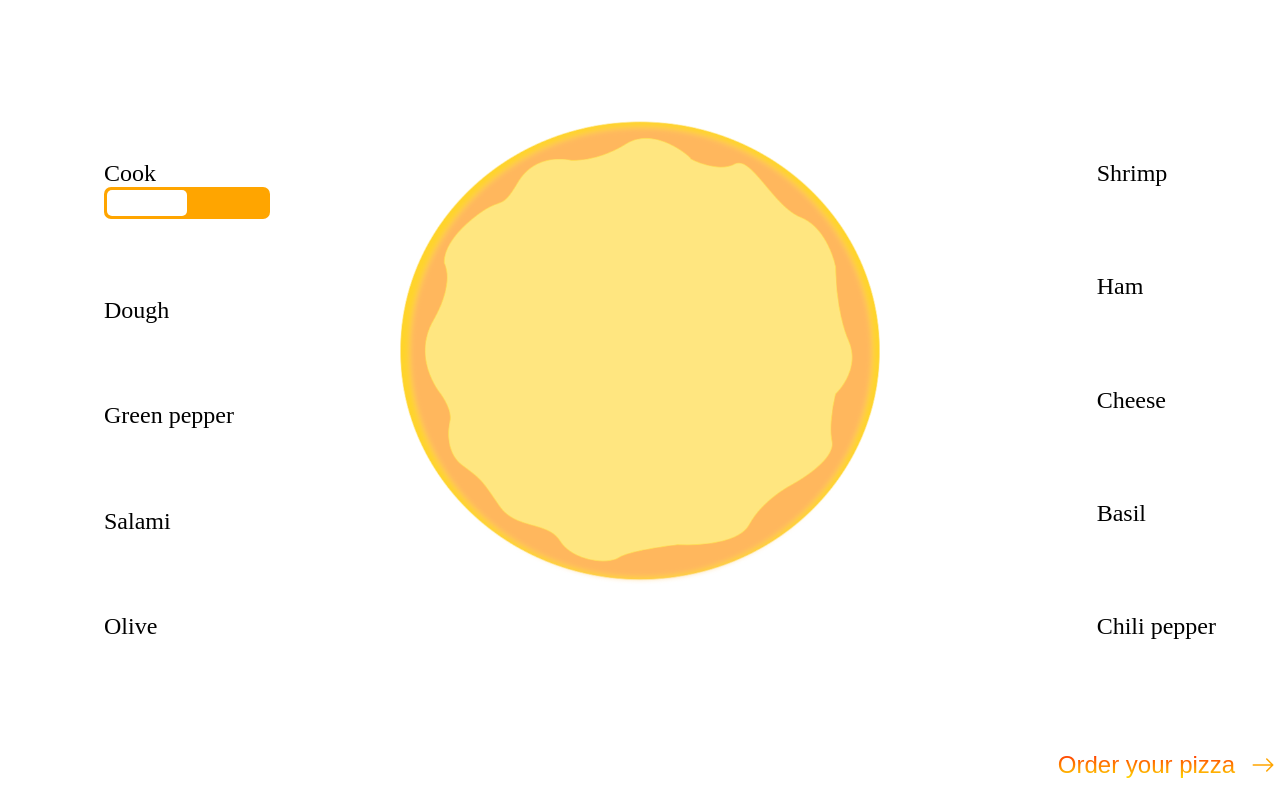
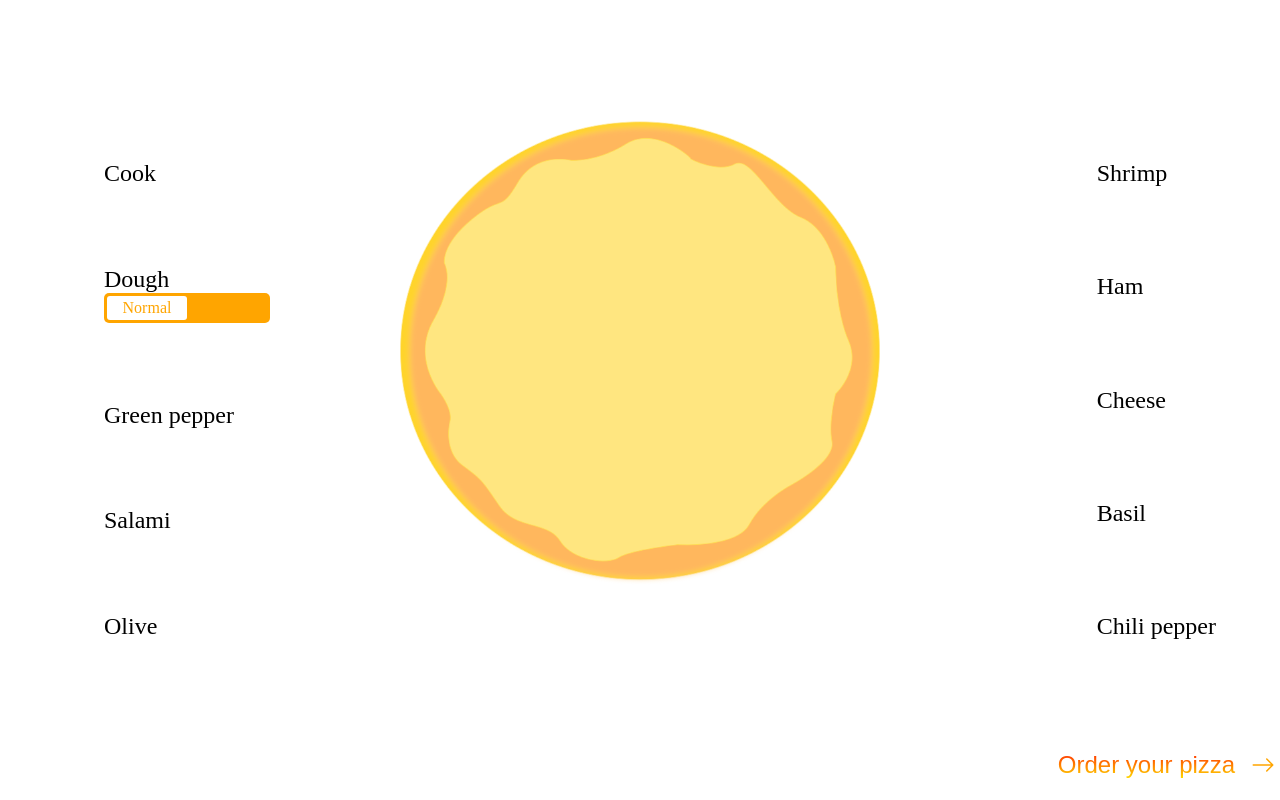
Before and after one commit to Shiho317/DOUGHING, a React (Create React App) app: page / in a window 1280 px wide. Built offline with nearby package versions, Linux system fonts and the light colour scheme.

Commit message:
added toggle button

```diff
--- a/src/pages/Built/Built.tsx
+++ b/src/pages/Built/Built.tsx
@@ -9,8 +9,8 @@ const Built = () => {
     <div className='built-section'>
       <div className="built-wrapper">
         <ul className="ingredients">
-          <li>Cook<Motion/></li>
-          <li>Dough</li>
+          <li>Cook</li>
+          <li>Dough<Motion/></li>
           <li>Green pepper</li>
           <li>Salami</li>
           <li>Olive</li>
--- a/src/pages/Motion/Motion.tsx
+++ b/src/pages/Motion/Motion.tsx
@@ -1,5 +1,7 @@
-import { motion } from 'framer-motion';
+import { flexbox } from '@mui/system';
+import { motion, useAnimation } from 'framer-motion';
 import { useState } from 'react';
+import { FaBlackTie } from 'react-icons/fa';
 
 
 const divStyle = {
@@ -8,16 +10,20 @@ const divStyle = {
   display: 'flex',
   justifyContent: 'space-between',
   alignItems: 'center',
-  borderRadius: '7px',
+  borderRadius: '5px',
 };
 
 const toggleStyle = {
   width: '5rem',
-  borderRadius: '5px',
+  borderRadius: '3px',
   border: 'none',
   background: 'white',
-  padding: '0.8rem',
+  padding: '3px',
   color: 'orange',
+  fontSize: '1rem',
+  display: 'flex',
+  alignItems: 'center',
+  justifyContent: 'center',
 }
 
 const switchStyle = {
@@ -25,7 +31,6 @@ const switchStyle = {
   display: "flex",
   justifyContent: "flex-start",
   cursor: 'pointer',
-  transition: 'all 0.5s ease'
 }
 
 const switchStyle2 = {
@@ -33,31 +38,49 @@ const switchStyle2 = {
   display: "flex",
   justifyContent: "flex-end",
   cursor: 'pointer',
-  transition: 'all 0.5s ease'
 }
 
 const spring = {
   type: "spring",
   stiffness: 700,
   damping: 30,
+  ease: 'ease',
+  duration: 2
 };
 
 
 const Motion = () => {
 
   const [isActive, setIsActive] = useState(true);
+  const [isCook, setIsCook] = useState('Normal');
+
+  const controls = useAnimation();
 
   const toggleSwitch = () => {
     setIsActive(prev => !prev)
+    controls.start({
+      transition: {
+        duration: 5
+      }
+    });
+    if(isCook === 'Normal'){
+      setIsCook('Thick')
+    }else{
+      setIsCook('Normal')
+    }
   };
 
   return(
     <div style={divStyle}>
-      <div style={isActive ? switchStyle : switchStyle2} onClick={toggleSwitch}>
-        <motion.div style={toggleStyle} transition={spring}/>
+      <div style={isActive ? switchStyle : switchStyle2}  onClick={() => toggleSwitch()} >
+        <motion.div style={toggleStyle} animate={controls} transition={spring}>
+          <p>{isCook}</p>
+        </motion.div>
       </div>
     </div>
   )
 };
 
+
+
 export default Motion;
```
